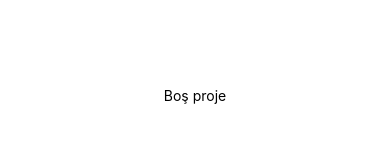
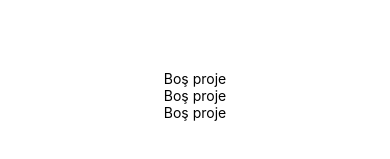
Before and after one commit to kitapYorumlayici/kitapp, a React Native app: screen / in a window 390 px wide. Shown: the part 327-486 px from the top of the page. Built offline with nearby package versions, Linux system fonts and the light colour scheme.

Commit message:
Update App.js

```diff
--- a/App.js
+++ b/App.js
@@ -5,6 +5,8 @@ import { StyleSheet, Text, View } from 'react-native';
 export default function App() {
   return (
     <View style={styles.container}>
+      <Text>Boş proje</Text>
+      <Text>Boş proje</Text>
       <Text>Boş proje</Text>
       <StatusBar style="auto" />
     </View>
```
